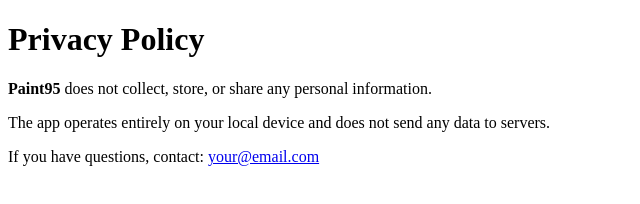
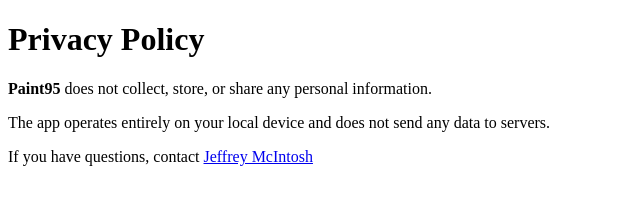
Before and after one commit to jjmcinto/paint95-privacy, a plain HTML site: page index.html in a window 1280 px wide. Shown: the full height of the page, 0-640 px from the left. Drawn offline with Linux system fonts and the light colour scheme.

Commit message:
Update index.html

```diff
--- a/index.html
+++ b/index.html
@@ -8,6 +8,6 @@
   <h1>Privacy Policy</h1>
   <p><strong>Paint95</strong> does not collect, store, or share any personal information.</p>
   <p>The app operates entirely on your local device and does not send any data to servers.</p>
-  <p>If you have questions, contact: <a href="mailto:your@email.com">your@email.com</a></p>
+  <p>If you have questions, contact <a href="mailto:jjmcinto@gmail.com">Jeffrey McIntosh</a></p>
 </body>
 </html>
```
